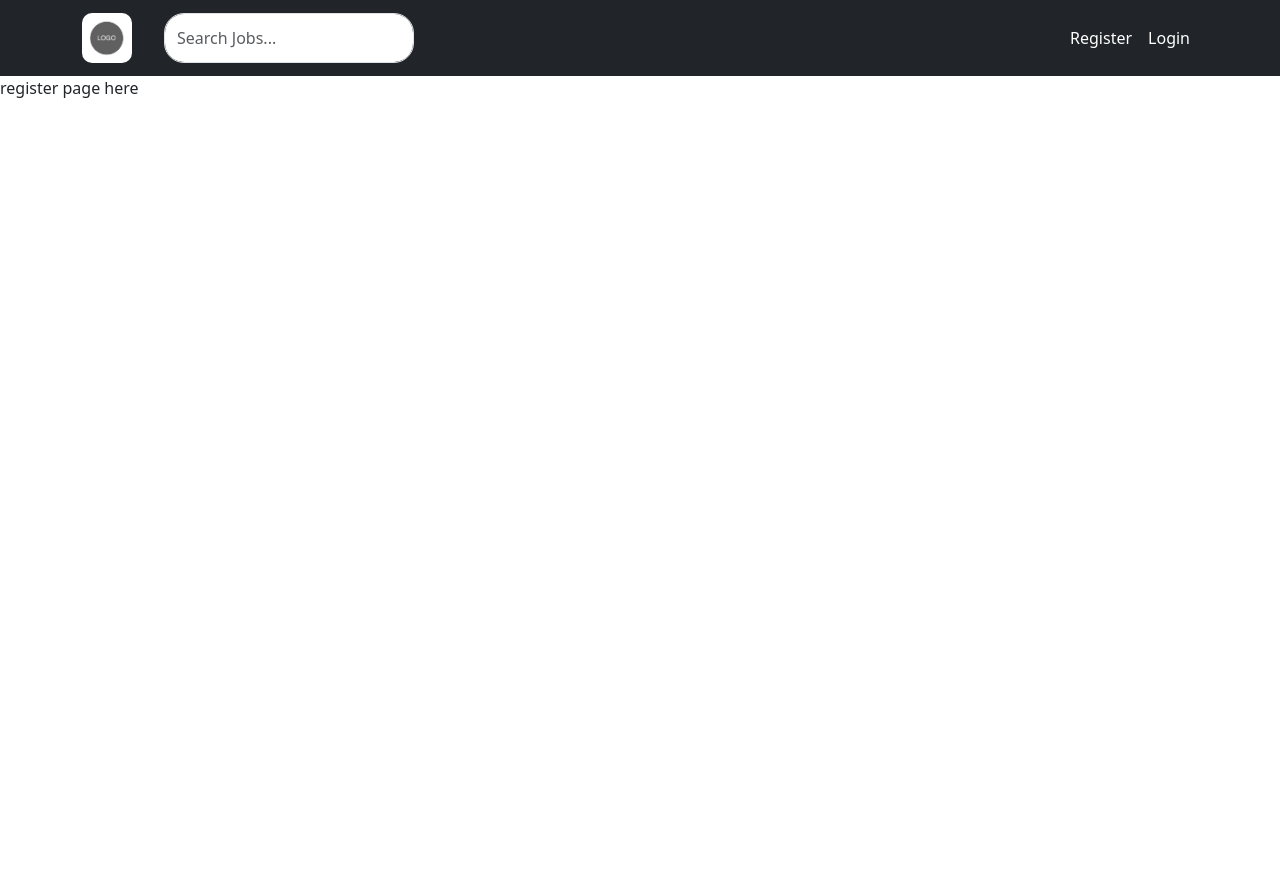
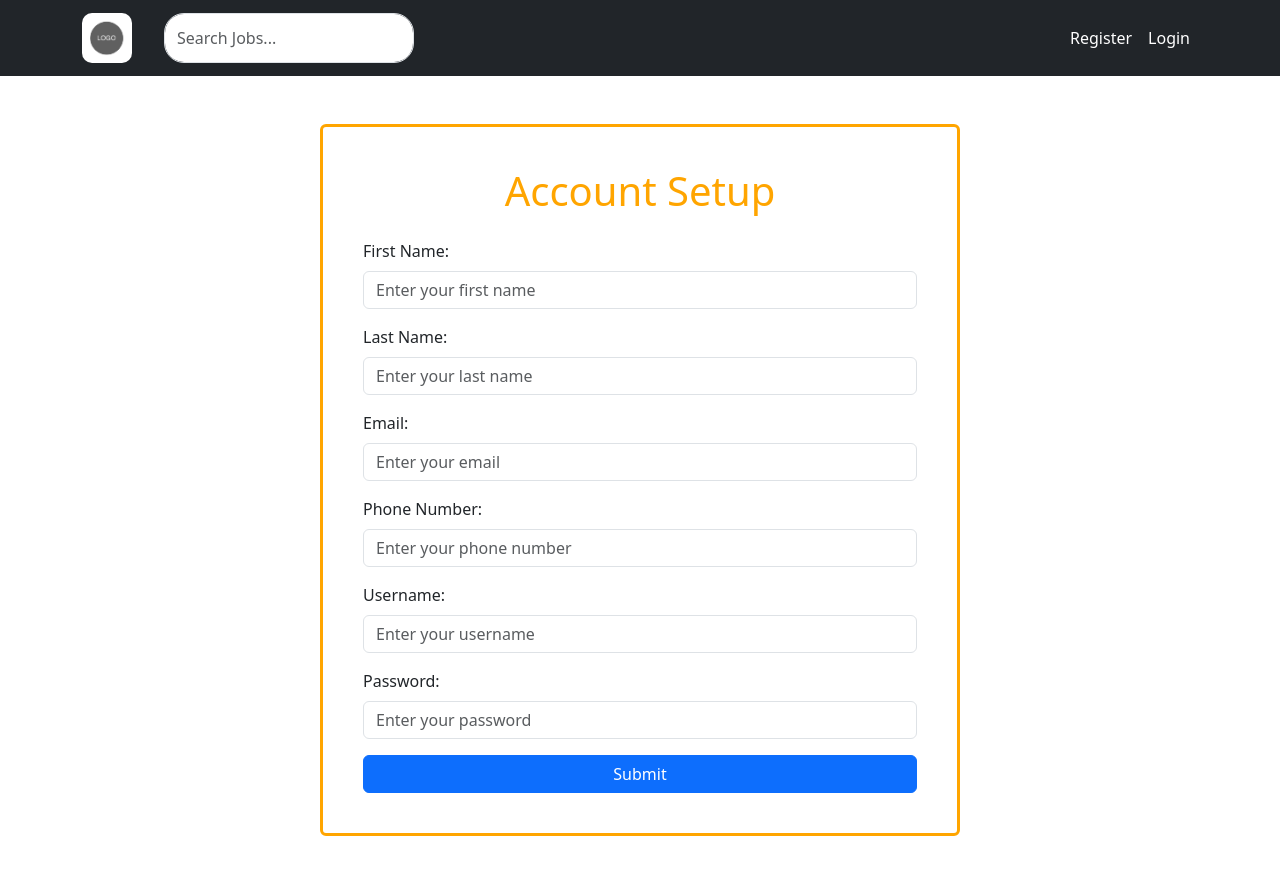
Before and after one commit to TJordahl90/Capstone-Web-Crawler, a React (Vite) app in the folder frontend/: page /register in a window 1280 px wide. Shown: the top 874 px of the page. Before the commit the page ends 800 px from the top, so only its background shows below. Built offline with nearby package versions, Linux system fonts and the light colour scheme.

Commit message:
Basic registration setup page so I can work on registering accounts

```diff
--- a/frontend/package.json
+++ b/frontend/package.json
@@ -10,6 +10,7 @@
     "preview": "vite preview"
   },
   "dependencies": {
+    "axios": "^1.8.2",
     "bootstrap": "^5.3.3",
     "react": "^19.0.0",
     "react-bootstrap": "^2.10.9",
--- a/frontend/src/components/Register.jsx
+++ b/frontend/src/components/Register.jsx
@@ -1,10 +1,128 @@
+import { useState } from 'react';
+import { useNavigate } from 'react-router-dom';
+import axios from 'axios';
+import { Container, Card, Row, Col, Form, Button, Alert } from 'react-bootstrap';
+
 const Register = () => {
+  const [firstName, setFirstName] = useState('');
+  const [lastName, setLastName] = useState('');
+  const [email, setEmail] = useState('');
+  const [phone, setPhone] = useState('');
+  const [username, setUsername] = useState('');
+  const [password, setPassword] = useState('');
+  const [message, setMessage] = useState('');
+  const [error, setError] = useState('');
+  const navigate = useNavigate();
+
+  async function handleSubmit(e)
+  {
+    e.preventDefault();
+
+    const registrationData = {
+      first_name: firstName,
+      last_name: lastName,
+      email: email,
+      phone: phone,
+      username: username,
+      password: password,
+    };
+
+    console.log(registrationData);
+  };
 
   return (
-    <>
-      <p>register page here</p>
-    </>
+    <Container className="account-setup py-5" style={{ maxWidth: "700px", padding: "30px" }} fluid>
+      <Card
+        style={{
+          padding: "40px",
+          borderWidth: "3px",
+          borderColor: "orange",
+          borderStyle: "solid",
+        }}
+      >
+        <Row className="justify-content-center">
+          <Col>
+            <h1 className="text-center mb-4" style={{ color: "orange" }}>
+              Account Setup
+            </h1>
+            {message && <Alert variant="success">{message}</Alert>}
+            {error && <Alert variant="danger">{error}</Alert>}
+            <Form onSubmit={handleSubmit}>
+              <Form.Group controlId="formFirstName" className="mb-3">
+                <Form.Label>First Name:</Form.Label>
+                <Form.Control
+                  type="text"
+                  value={firstName}
+                  onChange={(e) => setFirstName(e.target.value)}
+                  placeholder="Enter your first name"
+                  required
+                />
+              </Form.Group>
+
+              <Form.Group controlId="formLastName" className="mb-3">
+                <Form.Label>Last Name:</Form.Label>
+                <Form.Control
+                  type="text"
+                  value={lastName}
+                  onChange={(e) => setLastName(e.target.value)}
+                  placeholder="Enter your last name"
+                  required
+                />
+              </Form.Group>
+
+              <Form.Group controlId="formEmail" className="mb-3">
+                <Form.Label>Email:</Form.Label>
+                <Form.Control
+                  type="email"
+                  value={email}
+                  onChange={(e) => setEmail(e.target.value)}
+                  placeholder="Enter your email"
+                  required
+                />
+              </Form.Group>
+
+              <Form.Group controlId="formPhone" className="mb-3">
+                <Form.Label>Phone Number:</Form.Label>
+                <Form.Control
+                  type="text"
+                  value={phone}
+                  onChange={(e) => setPhone(e.target.value)}
+                  placeholder="Enter your phone number"
+                  required
+                />
+              </Form.Group>
+
+              <Form.Group controlId="formUsername" className="mb-3">
+                <Form.Label>Username:</Form.Label>
+                <Form.Control
+                  type="text"
+                  value={username}
+                  onChange={(e) => setUsername(e.target.value)}
+                  placeholder="Enter your username"
+                  required
+                />
+              </Form.Group>
+
+              <Form.Group controlId="formPassword" className="mb-3">
+                <Form.Label>Password:</Form.Label>
+                <Form.Control
+                  type="password"
+                  value={password}
+                  onChange={(e) => setPassword(e.target.value)}
+                  placeholder="Enter your password"
+                  required
+                />
+              </Form.Group>
+
+              <Button variant="primary" type="submit" className="w-100">
+                Submit
+              </Button>
+            </Form>
+          </Col>
+        </Row>
+      </Card>
+    </Container>
   );
-}
+};
 
 export default Register;
```
Also changed, not shown: 1 other file (tests, documents, lock files or other folders).
